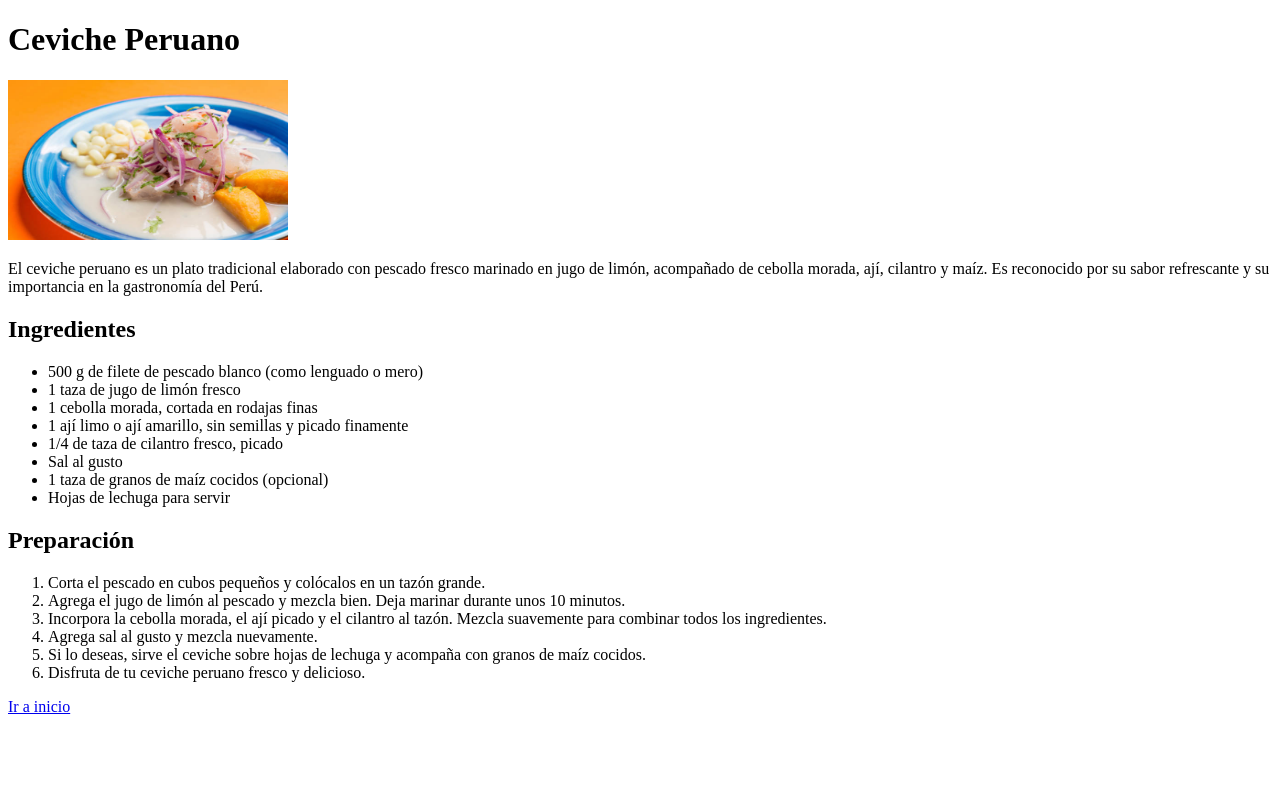
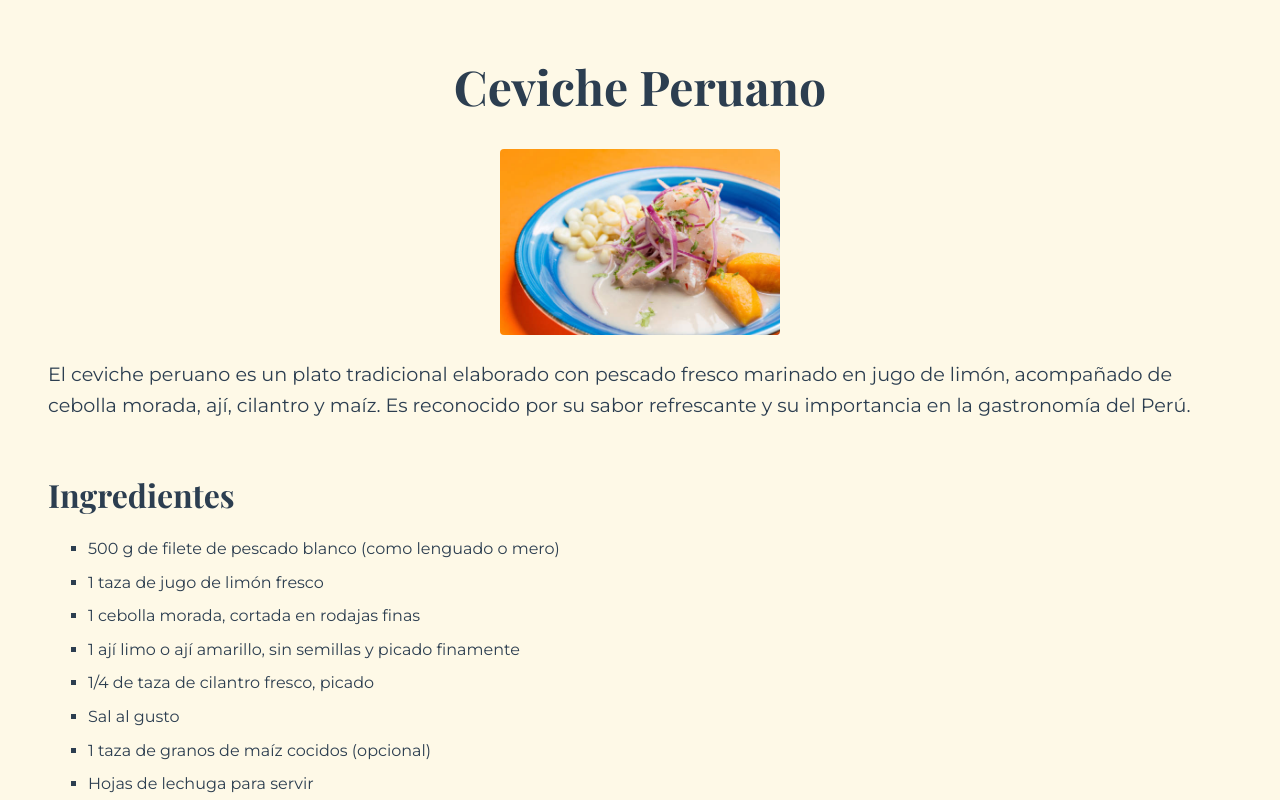
Before and after one commit to espressoscripts/odin-recipes, a plain HTML site: page recipes/ceviche.html in a window 1280 px wide. Shown: the top 800 px of the page. Drawn offline with nearby package versions, Linux system fonts and the light colour scheme.

Commit message:
Agregar estilos a todos los archivos HTML y nuevos archivos CSS para cada receta

```diff
--- /dev/null
+++ b/ajidegallina.css
@@ -0,0 +1,35 @@
+@import url('https://fonts.googleapis.com/css2?family=Playfair+Display:wght@700&family=Montserrat:wght@400;700&display=swap');
+
+.second {
+    background-color: #FEF9E7;
+    color: #2C3E50;
+    font-family: 'Montserrat', sans-serif;
+    margin: 48px;
+    line-height: 1.6;
+}
+
+h1{
+    font-family: 'Playfair Display', serif;
+    text-align: center;
+    margin-bottom: 0.5em;
+    font-size: 3em;
+}
+
+a {
+    color: #2C3E50;
+    text-decoration: none;
+    font-weight: 700;
+    border-bottom: 2px solid #FEF9E7;
+    transition: border-color 0.3s ease;
+}
+
+
+img {
+
+     max-width: 100%;
+    height: auto;
+    display: block;
+    margin: 1.5em auto;
+    border-radius: 4px;
+
+}
--- /dev/null
+++ b/ceviche.css
@@ -0,0 +1,61 @@
+@import url('https://fonts.googleapis.com/css2?family=Playfair+Display:wght@700&family=Montserrat:wght@400;700&display=swap');
+
+body.first {
+    background-color: #FEF9E7;
+    color: #2C3E50;
+    font-family: 'Montserrat', sans-serif;
+    margin: 48px;
+    line-height: 1.6;
+}
+
+h1 {
+    font-family: 'Playfair Display', serif;
+    font-size: 3em;
+    margin-bottom: 0.5em;
+    text-align: center;
+}
+
+h2 {
+    font-family: 'Playfair Display', serif;
+    font-size: 2em;
+    margin-top: 1.5em;
+    margin-bottom: 0.5em;
+}
+
+p {
+    font-size: 1.2em;
+    margin-bottom: 1em;
+}
+
+img {
+    max-width: 100%;
+    height: auto;
+    display: block;
+    margin: 1.5em auto;
+    border-radius: 4px;
+}
+
+ul {
+    list-style-type: square;
+    margin-bottom: 1em;
+}
+
+ol {
+    margin-bottom: 1em;
+}
+
+li {
+    margin-bottom: 0.5em;
+}
+
+a {
+    color: #2C3E50;
+    text-decoration: none;
+    font-weight: 700;
+    border-bottom: 2px solid #FEF9E7;
+    transition: border-color 0.3s ease;
+}
+
+a:hover {
+    border-bottom: 2px solid #2C3E50;
+}
--- /dev/null
+++ b/inicio.css
@@ -0,0 +1,33 @@
+@import url('https://fonts.googleapis.com/css2?family=Playfair+Display:wght@700&family=Montserrat:wght@400;700&display=swap');
+
+.inicio {
+    background-color: #FEF9E7;
+    color: #2C3E50;
+    font-family: 'Montserrat', sans-serif;
+    margin: 48px;
+    line-height: 1.6;
+}
+
+ h1{
+    font-family: 'Playfair Display', serif;
+    font-size: 3em;
+    margin-bottom: 0.5em;
+    text-align: center;
+ }
+
+p {
+   font-size: 1.2em;
+    margin-bottom: 1em;
+  }
+
+  img {
+    max-width: 100%;
+    height: auto;
+    display: block;
+    margin: auto;
+    border-radius: 4px;
+  }
+
+  ul {
+    list-style-type: square;
+  }
--- /dev/null
+++ b/polloalabrasa.css
@@ -0,0 +1,35 @@
+@import url('https://fonts.googleapis.com/css2?family=Playfair+Display:wght@700&family=Montserrat:wght@400;700&display=swap');
+
+.third {
+    background-color: #FEF9E7;
+    color: #2C3E50;
+    font-family: 'Montserrat', sans-serif;
+    margin: 48px;
+    line-height: 1.6;
+}
+
+h1{
+    font-family: 'Playfair Display', serif;
+    text-align: center;
+    margin-bottom: 0.5em;
+    font-size: 3em;
+}
+
+a {
+    color: #2C3E50;
+    text-decoration: none;
+    font-weight: 700;
+    border-bottom: 2px solid #FEF9E7;
+    transition: border-color 0.3s ease;
+}
+
+
+img {
+
+     max-width: 100%;
+    height: auto;
+    display: block;
+    margin: 1.5em auto;
+    border-radius: 4px;
+
+}
--- a/recipes/ceviche.html
+++ b/recipes/ceviche.html
@@ -4,8 +4,9 @@
     <meta charset="UTF-8">
     <meta name="viewport" content="width=device-width, initial-scale=1.0">
     <title>Ceviche Peruano</title>
+    <link rel="stylesheet" href="../ceviche.css">
 </head>
-<body>
+<body class="first">
     <h1>Ceviche Peruano</h1>
     <img src="../images/CevichePeruano.jpg" alt="Cevichito" width="280" height="160">
     <p>El ceviche peruano es un plato tradicional elaborado con pescado fresco marinado en jugo de limón, acompañado de cebolla morada, ají, cilantro y maíz. Es reconocido por su sabor refrescante y su importancia en la gastronomía del Perú.</p>
@@ -30,7 +31,6 @@
         <li>Si lo deseas, sirve el ceviche sobre hojas de lechuga y acompaña con granos de maíz cocidos.</li>
         <li>Disfruta de tu ceviche peruano fresco y delicioso.</li>
     </ol>
-
     <a href="../index.html">Ir a inicio</a>
-
+</body>
 </html>
```
Also changed, not shown: index.html (+2 -1 lines), recipes/ajidegallina.html (+2 -1 lines), recipes/polloalabrasa.html (+2 -1 lines).
